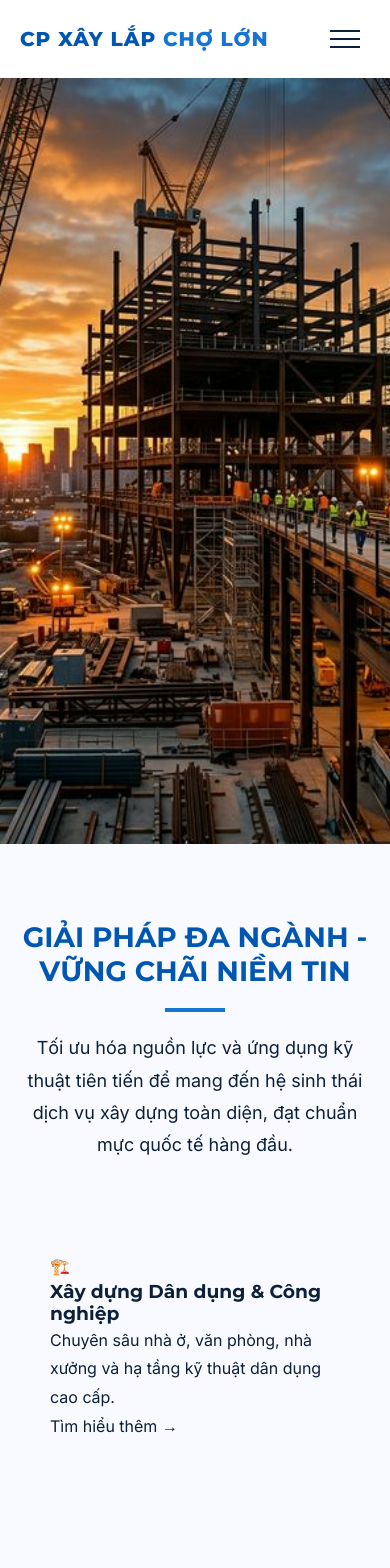
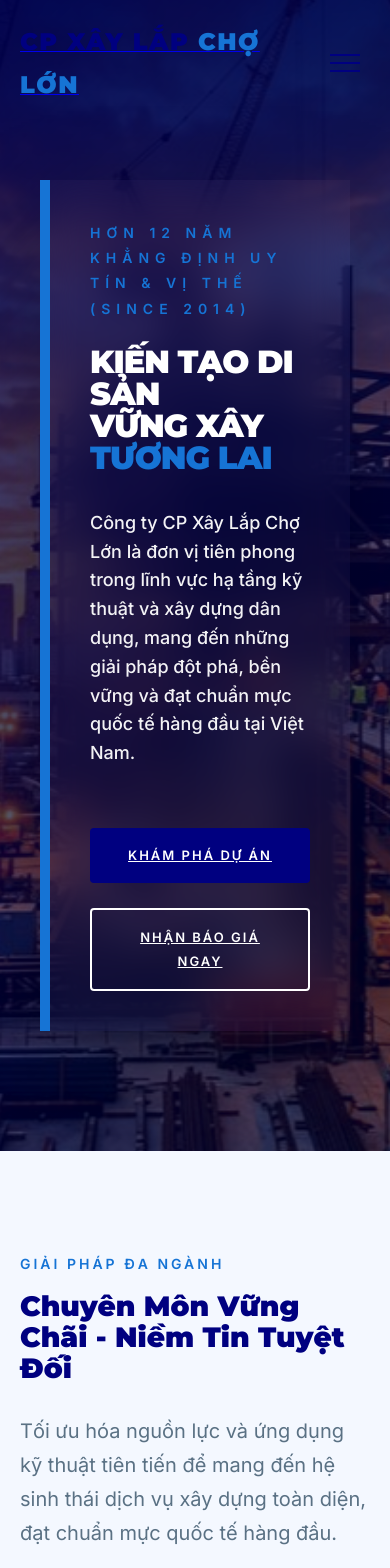
Before and after one commit to anhphuong86/webcongty, a Next.js app: page / in a window 390 px wide. Shown: the top 1568 px of the page. Built offline with nearby package versions, Linux system fonts and the light colour scheme.

Commit message:
V2 Aesthetic Fix: Premium styling, animations, and fixed CSS modules

```diff
--- a/src/app/globals.css
+++ b/src/app/globals.css
@@ -1,20 +1,17 @@
-@import url('https://fonts.googleapis.com/css2?family=Inter:wght@400;500;600&family=Montserrat:wght@700;800&display=swap');
+@import url('https://fonts.googleapis.com/css2?family=Inter:wght@400;500;600&family=Montserrat:wght@700;800;900&display=swap');
 
 :root {
-  --primary-color: #0056b3;
-  /* Royal Blue */
-  --primary-dark: #003366;
+  --primary-color: #000080;
   /* Navy Blue */
-  --primary-dark: #0D203A;
-  /* Slate Blue for text/dark elements */
-  --secondary-color: #f8faff;
+  --primary-dark: #000050;
+  --primary-bg: #000030;
   --accent-color: #1674D5;
-  /* Blue Skies for hover/accents */
+  /* Blue Skies */
   --text-main: #0D203A;
   --text-light: #5a7184;
   --background: #ffffff;
-  --foreground: #2d2d2d;
   --white: #ffffff;
+  --secondary-color: #f4f8ff;
   --transition: all 0.4s cubic-bezier(0.165, 0.84, 0.44, 1);
   --container-width: 1300px;
   --section-padding: 120px 0;
@@ -36,7 +33,6 @@ body {
   color: var(--text-main);
   background: var(--background);
   line-height: 1.8;
-  /* Increased for better readability */
   font-size: 16px;
   -webkit-font-smoothing: antialiased;
 }
@@ -44,23 +40,11 @@ body {
 h1,
 h2,
 h3,
-h4,
-.logoText {
+h4 {
   font-family: var(--font-header);
   line-height: 1.2;
 }
 
-a {
-  color: inherit;
-  text-decoration: none;
-  transition: var(--transition);
-}
-
-ul {
-  list-style: none;
-}
-
-/* Utility Classes */
 .container {
   max-width: var(--container-width);
   margin: 0 auto;
@@ -89,10 +73,6 @@ ul {
   h2 {
     font-size: 28px !important;
   }
-
-  .section-padding {
-    padding: var(--section-padding);
-  }
 }
 
 .section-padding {
@@ -101,16 +81,16 @@ ul {
 
 .btn {
   display: inline-block;
-  padding: 16px 32px;
-  /* Larger buttons */
+  padding: 16px 36px;
   border-radius: 4px;
-  font-weight: 600;
+  font-weight: 700;
   cursor: pointer;
   transition: var(--transition);
   border: none;
   text-transform: uppercase;
-  letter-spacing: 1px;
-  font-size: 14px;
+  letter-spacing: 2px;
+  font-size: 13px;
+  text-align: center;
 }
 
 .btn-primary {
@@ -119,48 +99,20 @@ ul {
 }
 
 .btn-primary:hover {
-  background-color: var(--primary-dark);
-  transform: translateY(-2px);
-  box-shadow: 0 10px 20px rgba(0, 86, 179, 0.2);
-}
-
-.btn-outline {
-  background-color: transparent;
-  border: 2px solid var(--primary-color);
-  color: var(--primary-color);
-}
-
-.btn-outline:hover {
-  background-color: var(--primary-color);
-  color: var(--white);
-  transform: translateY(-2px);
-}
-
-.text-center {
-  text-align: center;
-}
-
-.mb-20 {
-  margin-bottom: 20px;
-}
-
-.mb-40 {
-  margin-bottom: 40px;
-}
-
-.mb-60 {
-  margin-bottom: 60px;
+  background-color: var(--accent-color);
+  transform: translateY(-3px);
+  box-shadow: 0 10px 20px rgba(0, 0, 128, 0.2);
 }
 
 /* Micro-animations */
 .fade-in {
-  animation: fadeIn 1s ease-out;
+  animation: fadeIn 1s ease-out both;
 }
 
 @keyframes fadeIn {
   from {
     opacity: 0;
-    transform: translateY(20px);
+    transform: translateY(30px);
   }
 
   to {
--- a/src/app/page.module.css
+++ b/src/app/page.module.css
@@ -1,5 +1,251 @@
-/* ... keeping original styles until line 286 ... */
+.main {
+  display: flex;
+  flex-direction: column;
+}
+
+/* Hero Section */
+.hero {
+  position: relative;
+  height: 100vh;
+  min-height: 850px;
+  display: flex;
+  align-items: center;
+  color: var(--white);
+  overflow: hidden;
+  background-color: var(--primary-bg);
+}
+
+.heroBg {
+  position: absolute;
+  top: 0;
+  left: 0;
+  width: 100%;
+  height: 100%;
+  z-index: 0;
+  animation: slowZoom 20s infinite alternate;
+}
+
+@keyframes slowZoom {
+  from {
+    transform: scale(1);
+  }
+
+  to {
+    transform: scale(1.1);
+  }
+}
+
+.heroOverlay {
+  position: absolute;
+  top: 0;
+  left: 0;
+  width: 100%;
+  height: 100%;
+  background: linear-gradient(135deg, rgba(0, 0, 80, 0.9) 0%, rgba(0, 0, 80, 0.4) 100%);
+  z-index: 1;
+}
+
+.heroContent {
+  position: relative;
+  max-width: 1000px;
+  z-index: 2;
+  padding: 80px;
+  background: rgba(255, 255, 255, 0.02);
+  backdrop-filter: blur(20px);
+  border-left: 10px solid var(--accent-color);
+  box-shadow: 0 40px 100px rgba(0, 0, 0, 0.3);
+  animation: heroSlideUp 1.2s cubic-bezier(0.165, 0.84, 0.44, 1);
+}
+
+@keyframes heroSlideUp {
+  from {
+    opacity: 0;
+    transform: translateY(50px);
+  }
+
+  to {
+    opacity: 1;
+    transform: translateY(0);
+  }
+}
+
+.heroSubtitle {
+  display: block;
+  font-size: 14px;
+  text-transform: uppercase;
+  letter-spacing: 6px;
+  margin-bottom: 25px;
+  font-weight: 800;
+  color: var(--accent-color);
+}
+
+.heroTitle {
+  font-size: 96px;
+  font-weight: 900;
+  line-height: 1;
+  margin-bottom: 35px;
+  text-transform: uppercase;
+  letter-spacing: -2px;
+}
+
+.logoHighlight {
+  color: var(--accent-color);
+}
+
+.heroDesc {
+  font-size: 22px;
+  line-height: 1.6;
+  max-width: 650px;
+  margin-bottom: 60px;
+  opacity: 0.95;
+  font-weight: 500;
+}
+
+.heroBtns {
+  display: flex;
+  gap: 25px;
+}
+
+/* Bento Grid Services */
+.bentoSection {
+  background-color: var(--secondary-color);
+  padding: 140px 0;
+}
+
+.sectionHeader {
+  max-width: 900px;
+  margin-bottom: 100px;
+}
+
+.sectionSubtitle {
+  color: var(--accent-color);
+  font-weight: 900;
+  text-transform: uppercase;
+  letter-spacing: 3px;
+  display: block;
+  margin-bottom: 15px;
+  font-size: 14px;
+}
+
+.sectionTitle {
+  font-size: 52px;
+  color: var(--primary-color);
+  margin-bottom: 30px;
+  font-weight: 900;
+  line-height: 1.1;
+}
+
+.sectionDesc {
+  font-size: 20px;
+  color: var(--text-light);
+  line-height: 1.7;
+}
+
+.bentoGrid {
+  display: grid;
+  grid-template-columns: repeat(4, 1fr);
+  grid-auto-rows: 320px;
+  gap: 30px;
+}
+
+.bentoItem {
+  position: relative;
+  background: var(--white);
+  border-radius: 4px;
+  overflow: hidden;
+  box-shadow: 0 15px 50px rgba(0, 51, 102, 0.05);
+  transition: var(--transition);
+  display: flex;
+  flex-direction: column;
+  justify-content: flex-end;
+  padding: 45px;
+}
+
+.bentoItem:hover {
+  transform: translateY(-15px);
+  box-shadow: 0 40px 80px rgba(0, 51, 102, 0.15);
+}
+
+.large {
+  grid-column: span 2;
+  grid-row: span 2;
+}
+
+.medium {
+  grid-column: span 2;
+  grid-row: span 1;
+}
+
+.small {
+  grid-column: span 1;
+  grid-row: span 1;
+}
+
+.bentoImage {
+  position: absolute;
+  top: 0;
+  left: 0;
+  width: 100%;
+  height: 100%;
+  z-index: 0;
+  transition: transform 0.8s ease;
+}
+
+.bentoItem:hover .bentoImage {
+  transform: scale(1.1);
+}
+
+.bentoOverlay {
+  position: absolute;
+  top: 0;
+  left: 0;
+  width: 100%;
+  height: 100%;
+  background: linear-gradient(to top, rgba(0, 0, 80, 0.95) 0%, rgba(0, 0, 80, 0.2) 100%);
+  z-index: 1;
+  transition: var(--transition);
+}
+
+.bentoItem:hover .bentoOverlay {
+  background: linear-gradient(to top, rgba(22, 116, 213, 0.9) 0%, rgba(0, 0, 80, 0.1) 100%);
+}
+
+.bentoContent {
+  position: relative;
+  z-index: 2;
+  color: white;
+}
+
+.bentoIcon {
+  font-size: 36px;
+  margin-bottom: 25px;
+}
+
+.bentoContent h3 {
+  font-size: 28px;
+  margin-bottom: 15px;
+  font-weight: 800;
+  line-height: 1.2;
+}
+
+.bentoContent p {
+  font-size: 16px;
+  opacity: 0.85;
+  line-height: 1.6;
+  margin-bottom: 25px;
+  display: -webkit-box;
+  -webkit-line-clamp: 3;
+  line-clamp: 3;
+  -webkit-box-orient: vertical;
+  overflow: hidden;
+}
+
+/* media queries */
 @media (max-width: 1200px) {
+  .heroTitle {
+    font-size: 72px;
+  }
+
   .bentoGrid {
     grid-template-columns: repeat(2, 1fr);
   }
@@ -9,27 +255,44 @@
   .heroTitle {
     font-size: 64px;
   }
+
+  .heroContent {
+    padding: 50px;
+  }
 }
 
 @media (max-width: 768px) {
   .hero {
     height: auto;
-    padding: 150px 0 100px;
+    padding: 180px 0 120px;
+    min-height: auto;
   }
 
   .heroTitle {
-    font-size: 42px;
+    font-size: 48px;
+    letter-spacing: -1px;
+  }
+
+  .heroDesc {
+    font-size: 18px;
   }
 
   .heroContent {
-    padding: 30px;
-    margin: 0 15px;
-    border-left-width: 5px;
+    padding: 40px;
+    margin: 0 20px;
   }
 
   .heroBtns {
     flex-direction: column;
-    gap: 15px;
+    width: 100%;
+  }
+
+  .sectionTitle {
+    font-size: 36px;
+  }
+
+  .bentoSection {
+    padding: 100px 0;
   }
 
   .bentoGrid {
@@ -42,35 +305,6 @@
   .small {
     grid-column: span 1;
     grid-row: span 1;
-    height: 350px;
-  }
-
-  .trustGrid {
-    grid-template-columns: 1fr;
-    gap: 50px;
-  }
-
-  .trustImageWrapper {
-    height: 450px;
-  }
-
-  .mainImageCard {
-    width: 100%;
     height: 400px;
   }
-
-  .sideImageCard {
-    display: none;
-    /* Hide decorative element on small mobile to save space */
-  }
 }
-
-@media (max-width: 480px) {
-  .heroTitle {
-    font-size: 36px;
-  }
-
-  .bentoItem {
-    padding: 30px;
-  }
-}
--- a/src/app/page.tsx
+++ b/src/app/page.tsx
@@ -59,23 +59,27 @@ export default function Home() {
         <div className="container">
           <div className={`${styles.heroContent} fade-in`}>
             <span className={styles.heroSubtitle}>HƠN 12 NĂM KHẲNG ĐỊNH UY TÍN & VỊ THẾ (SINCE 2014)</span>
-            <h1 className={styles.heroTitle}>KIẾN TẠO DI SẢN <br />VỮNG XÂY <br /><span className="logoHighlight">TƯƠNG LAI</span></h1>
+            <h1 className={styles.heroTitle}>
+              KIẾN TẠO DI SẢN <br />
+              VỮNG XÂY <br />
+              <span className={styles.logoHighlight}>TƯƠNG LAI</span>
+            </h1>
             <p className={styles.heroDesc}>Công ty CP Xây Lắp Chợ Lớn là đơn vị tiên phong trong lĩnh vực hạ tầng kỹ thuật và xây dựng dân dụng, mang đến những giải pháp đột phá, bền vững và đạt chuẩn mực quốc tế hàng đầu tại Việt Nam.</p>
             <div className={styles.heroBtns}>
               <Link href="/du-an" className="btn btn-primary">Khám phá dự án</Link>
-              <Link href="/lien-he" className="btn btn-secondary" style={{ marginLeft: '20px', backgroundColor: 'transparent', border: '2px solid white', color: 'white' }}>Nhận báo giá ngay</Link>
+              <Link href="/lien-he" className="btn btn-outline" style={{ border: '2px solid white', color: 'white' }}>Nhận báo giá ngay</Link>
             </div>
           </div>
         </div>
       </section>
 
       {/* Services Section - Bento Grid Style */}
-      <section className="section-padding" style={{ backgroundColor: 'var(--secondary-color)' }}>
+      <section className={styles.bentoSection}>
         <div className="container">
-          <div className="text-center mb-60 fade-in">
-            <h2 style={{ fontSize: '48px', color: 'var(--primary-color)', textTransform: 'uppercase' }}>Giải Pháp Đa Ngành - Vững Chãi Niềm Tin</h2>
-            <div style={{ height: '4px', width: '60px', backgroundColor: 'var(--accent-color)', margin: '20px auto' }}></div>
-            <p style={{ fontSize: '18px', maxWidth: '800px', margin: '0 auto' }}>Tối ưu hóa nguồn lực và ứng dụng kỹ thuật tiên tiến để mang đến hệ sinh thái dịch vụ xây dựng toàn diện, đạt chuẩn mực quốc tế hàng đầu.</p>
+          <div className={`${styles.sectionHeader} fade-in`}>
+            <span className={styles.sectionSubtitle}>Giải Pháp Đa Ngành</span>
+            <h2 className={styles.sectionTitle}>Chuyên Môn Vững Chãi - Niềm Tin Tuyệt Đối</h2>
+            <p className={styles.sectionDesc}>Tối ưu hóa nguồn lực và ứng dụng kỹ thuật tiên tiến để mang đến hệ sinh thái dịch vụ xây dựng toàn diện, đạt chuẩn mực quốc tế hàng đầu.</p>
           </div>
 
           <div className={styles.bentoGrid}>
@@ -83,12 +87,10 @@ export default function Home() {
               <div
                 key={index}
                 className={`${styles.bentoItem} ${styles[service.size]} fade-in`}
-                style={{ animationDelay: `${index * 0.15}s` }}
+                style={{ animationDelay: `${index * 0.1}s` }}
               >
-                <div className={styles.bentoImage}>
-                  <Image src={service.image} alt={service.title} fill style={{ objectFit: 'cover' }} />
-                  <div className={styles.bentoOverlay}></div>
-                </div>
+                <Image src={service.image} alt={service.title} fill className={styles.bentoImage} style={{ objectFit: 'cover' }} />
+                <div className={styles.bentoOverlay}></div>
                 <div className={styles.bentoContent}>
                   <div className={styles.bentoIcon}>{service.icon}</div>
                   <h3>{service.title}</h3>
@@ -101,37 +103,34 @@ export default function Home() {
         </div>
       </section>
 
+      {/* Trust Section */}
       <section className="section-padding" style={{ backgroundColor: 'var(--white)' }}>
         <div className="container">
           <div className={styles.trustGrid}>
             <div className={`${styles.trustInfo} fade-in`}>
-              <span className={styles.heroSubtitle}>Năng Lực Thực Thi & Sự Minh Bạch</span>
-              <h2 className="mb-20" style={{ fontSize: '42px', color: 'var(--primary-color)' }}>Bản Lĩnh Qua Từng Công Trình</h2>
-              <p className="mb-40" style={{ fontSize: '18px', color: 'var(--text-light)' }}>
+              <span className={styles.sectionSubtitle}>Năng Lực & Minh Bạch</span>
+              <h2 className={styles.sectionTitle}>Bản Lĩnh Qua Từng Công Trình</h2>
+              <p className="mb-40" style={{ fontSize: '18px', color: 'var(--text-light)', lineHeight: '1.8' }}>
                 Với nền tảng kỹ thuật vững chắc và kinh nghiệm triển khai đa lĩnh vực, Xây Lắp Chợ Lớn đã khẳng định vị thế qua hàng trăm dự án trọng điểm,
-                đóng góp vào sự phát triển hạ tầng hiện đại của khu vực.
+                đóng góp vào sự phát triển hạ tầng hiện đại.
               </p>
 
               <div style={{ display: 'grid', gridTemplateColumns: '1fr 1fr', gap: '40px' }}>
                 <div className={styles.statItem}>
                   <span className={styles.statNum}>12+</span>
                   <p>Năm Kinh nghiệm</p>
-                  <small style={{ display: 'block', marginTop: '10px', opacity: 0.7 }}>Khởi đầu từ 2014 với khát vọng vươn tầm.</small>
                 </div>
                 <div className={styles.statItem}>
                   <span className={styles.statNum}>500+</span>
                   <p>Dự án hoàn thành</p>
-                  <small style={{ display: 'block', marginTop: '10px', opacity: 0.7 }}>Tiêu biểu: <strong>Cụm nhà ở Tạ Quang Bửu, KCN Lê Minh Xuân.</strong></small>
                 </div>
                 <div className={styles.statItem}>
                   <span className={styles.statNum}>100%</span>
                   <p>Đúng tiến độ</p>
-                  <small style={{ display: 'block', marginTop: '10px', opacity: 0.7 }}>Đối tác tin cậy: <strong>Điện lực TP.HCM, Cấp nước Chợ Lớn.</strong></small>
                 </div>
                 <div className={styles.statItem}>
                   <span className={styles.statNum}>98%</span>
                   <p>Hài lòng tuyệt đối</p>
-                  <small style={{ display: 'block', marginTop: '10px', opacity: 0.7 }}>Cam kết chất lượng đạt chuẩn <strong>ISO 9001:2015.</strong></small>
                 </div>
               </div>
             </div>
@@ -156,12 +155,12 @@ export default function Home() {
         </div>
       </section>
 
-      {/* CTA Section - Sophisticated */}
+      {/* CTA Section */}
       <section className="section-padding" style={{ backgroundColor: 'var(--primary-color)', color: 'white' }}>
         <div className="container text-center fade-in">
-          <h2 style={{ fontSize: '42px', marginBottom: '30px' }}>Bắt Đầu Dự Án Của Bạn Ngay Hôm Nay</h2>
-          <p style={{ fontSize: '20px', marginBottom: '50px', opacity: 0.9 }}>Tối ưu hóa khả năng tiếp cận và nhận tư vấn chuyên sâu từ đội ngũ kỹ sư hàng đầu.</p>
-          <Link href="/lien-he" className="btn" style={{ padding: '20px 50px', backgroundColor: 'white', color: 'var(--primary-color)', fontWeight: 'bold', fontSize: '18px' }}>Yêu cầu báo giá chi tiết</Link>
+          <h2 style={{ fontSize: '46px', fontWeight: '900', marginBottom: '30px' }}>Sẵn Sàng Cho Những Giải Pháp Đột Phá?</h2>
+          <p style={{ fontSize: '20px', marginBottom: '50px', opacity: 0.9, maxWidth: '700px', margin: '0 auto 50px' }}>Liên hệ ngay với chúng tôi để nhận tư vấn chuyên sâu và báo giá tối ưu cho dự án của bạn.</p>
+          <Link href="/lien-he" className="btn" style={{ padding: '20px 60px', backgroundColor: 'white', color: 'var(--primary-color)', fontWeight: '800', fontSize: '16px' }}>Yêu cầu tư vấn ngay</Link>
         </div>
       </section>
     </div>
--- a/src/components/Header.module.css
+++ b/src/components/Header.module.css
@@ -12,7 +12,7 @@
     padding: 15px 0;
     background-color: rgba(255, 255, 255, 0.98);
     backdrop-filter: blur(10px);
-    box-shadow: 0 10px 30px rgba(0, 51, 102, 0.08);
+    box-shadow: 0 10px 30px rgba(0, 51, 102, 0.1);
 }
 
 .headerContainer {
@@ -21,13 +21,19 @@
     align-items: center;
 }
 
+/* Default state (Transparent) */
 .logoText {
     font-size: 24px;
-    font-weight: 800;
+    font-weight: 900;
+    color: var(--white);
+    text-transform: uppercase;
+    letter-spacing: 1.5px;
+    font-family: var(--font-header);
+    transition: var(--transition);
+}
+
+.scrolled .logoText {
     color: var(--primary-color);
-    text-transform: uppercase;
-    letter-spacing: 1px;
-    font-family: var(--font-header);
 }
 
 .logoHighlight {
@@ -36,20 +42,23 @@
 
 .nav ul {
     display: flex;
-    gap: 35px;
-    list-style: none;
+    gap: 40px;
 }
 
 .nav a {
     text-decoration: none;
-    color: var(--text-main);
+    color: rgba(255, 255, 255, 0.9);
     font-weight: 700;
     font-size: 13px;
     text-transform: uppercase;
-    letter-spacing: 1.5px;
+    letter-spacing: 2px;
     transition: var(--transition);
     position: relative;
     padding: 10px 0;
+}
+
+.scrolled .nav a {
+    color: var(--text-main);
 }
 
 .nav a::after {
@@ -91,29 +100,30 @@
 .mobileToggle span {
     width: 30px;
     height: 2px;
-    background-color: var(--primary-dark);
+    background-color: var(--white);
     transition: var(--transition);
 }
 
-.mobileCta {
-    display: none;
+.scrolled .mobileToggle span {
+    background-color: var(--primary-color);
 }
 
-/* Responsive */
-@media (max-width: 1024px) {
-    .nav ul {
-        gap: 20px;
+/* Responsive Overlay */
+@media (max-width: 991px) {
+    .header {
+        padding: 20px 0;
+    }
+
+    .scrolled {
+        background-color: var(--white);
     }
 
     .logoText {
-        font-size: 20px;
+        color: var(--primary-color);
     }
-}
 
-@media (max-width: 991px) {
-    .header {
-        padding: 20px 0;
-        background-color: var(--white);
+    .mobileToggle span {
+        background-color: var(--primary-color);
     }
 
     .cta {
@@ -130,7 +140,7 @@
         right: -100%;
         width: 100%;
         height: 100vh;
-        background-color: var(--white);
+        background-color: var(--primary-color);
         display: flex;
         flex-direction: column;
         justify-content: center;
@@ -152,13 +162,17 @@
 
     .nav a {
         font-size: 24px;
+        color: var(--white);
     }
 
     .mobileCta {
         display: block;
     }
 
-    /* Burger Animation */
+    .toggleActive span {
+        background-color: var(--white) !important;
+    }
+
     .toggleActive span:nth-child(1) {
         transform: translateY(8px) rotate(45deg);
     }
```
